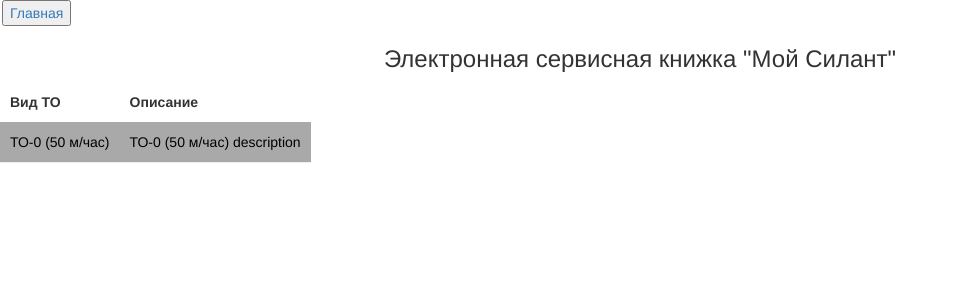
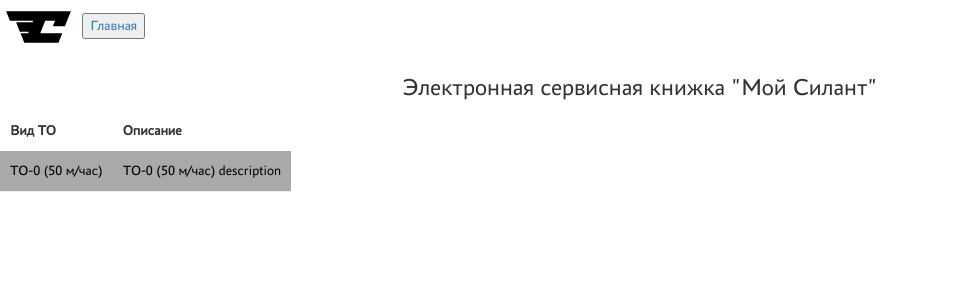
Before and after one commit to LlamaUnicorn/FPW_Final, a Django app: page /service_service_type/1 in a window 1280 px wide. Shown: the top 300 px of the page, without its empty margins (0-958 px from the left). Run offline with Django 4.2, Linux system fonts and the light colour scheme; data comes from the database, SQL or seed files in the repository; both versions use the stored data as it was after the commit; some libraries are stand-ins or nearby versions.

Commit message:
Added logo and font. Broke service table somehow

```diff
--- a/silant/service_portal/static/service_portal/style.css
+++ b/silant/service_portal/static/service_portal/style.css
@@ -11,7 +11,24 @@ header {
   }
 }
 
+/*body {*/
+/*  font-family: 'PT Astra', sans-serif;*/
+/*}*/
 
+@font-face {
+  font-family: "PT Astra Sans";
+  src: url("/static/service_portal/PT-Astra-Sans.ttf") format("truetype");
+}
+
+body {
+  font-family: "PT Astra Sans", sans-serif;
+}
+
+
+.logo {
+  width: 6vw;
+  height: auto;
+}
 /*header h1 {*/
 /*    width: 80%;*/
 /*    margin: 0 auto;*/
--- a/silant/service_portal/templates/layout/basic.html
+++ b/silant/service_portal/templates/layout/basic.html
@@ -11,6 +11,7 @@
     <title>Электронная сервисная книжка "Мой Силант"{% block title %}Главная{% endblock %}</title>
     <link rel="stylesheet" type="text/css"
     href="{% static 'service_portal/style.css' %}">
+    <link rel="shortcut icon" type="image/x-icon" href="{% static 'service_portal/favicon.ico' %}">
     <link rel="stylesheet" type="text/css" href="https://cdn.datatables.net/1.13.2/css/jquery.dataTables.css">
     <script type="text/javascript" charset="utf8" src="https://cdn.datatables.net/1.13.2/js/jquery.dataTables.js"></script>
 </head>
@@ -22,6 +23,7 @@
 <!--        <button> <a href="/logout/">Выйти</a></button>-->
 <!--    </nav>-->
     <nav>
+        <img src="{% static 'service_portal/logo.svg' %}" alt="Logo" class="logo">
         {% block nav %}
         <button><a href="{% url 'index' %}">Главная</a></button>
         {% endblock %}
```
Also changed, not shown: silant/service_portal/templates/service_portal/auth_index.html (+4 -3 lines), silant/service_portal/templates/service_portal/reclamation_view.html (+11 -0 lines), silant/service_portal/templates/service_portal/service_view.html (+11 -0 lines), silant/service_portal/templates/service_portal/vehicle_view.html (+11 -0 lines), silant/db.sqlite3, silant/service_portal/static/service_portal/PT-Astra-Sans.ttf (added), silant/service_portal/static/service_portal/favicon.ico (added), silant/service_portal/static/service_portal/logo.svg (added).
